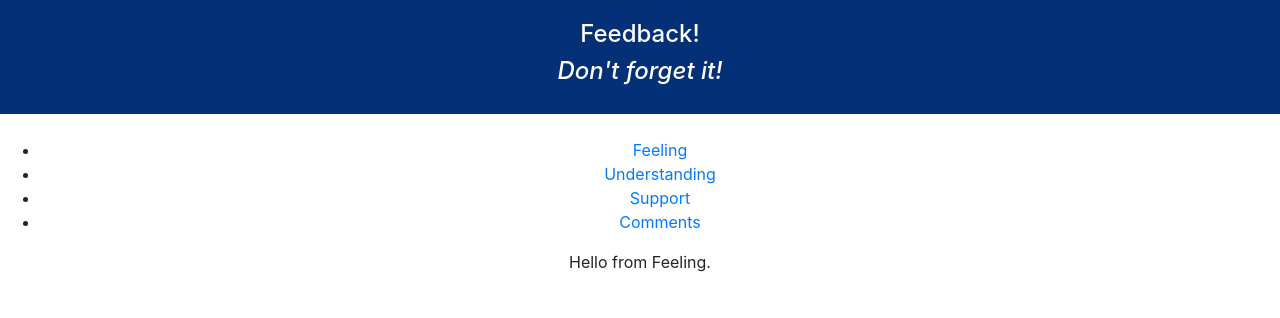
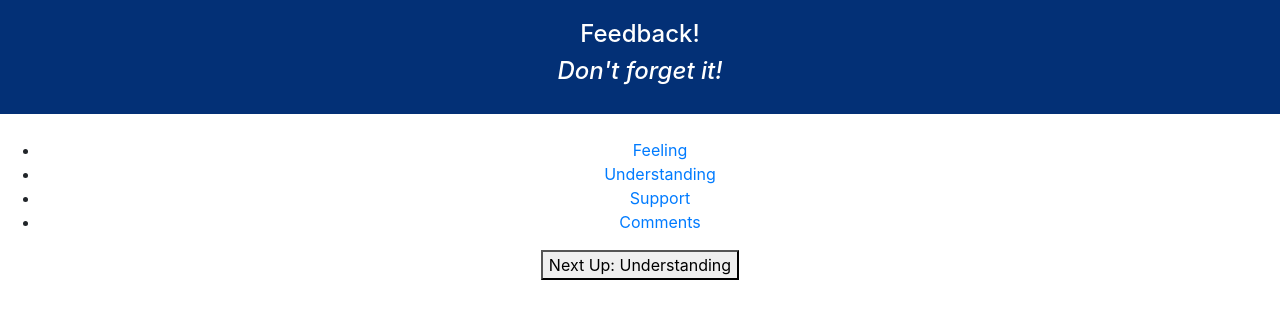
Before and after one commit to aholdahl/redux-feedback-loop, a React (Create React App) app: page /#/feeling in a window 1280 px wide. Shown: the top 318 px of the page. Built offline with nearby package versions, Linux system fonts and the light colour scheme.

Commit message:
set up Next buttons on all pages

```diff
--- a/src/components/App/App.js
+++ b/src/components/App/App.js
@@ -10,6 +10,7 @@ import Support from '../Support/Support.jsx';
 import Comments from '../Comments/Comments.jsx';
 
 class App extends Component {
+
   render() {
     console.log('Hello from App. Don\'t forget to import axios.')
     return (
--- a/src/components/Comments/Comments.jsx
+++ b/src/components/Comments/Comments.jsx
@@ -2,10 +2,15 @@ import React, {Component} from 'react';
 import {connect} from 'react-redux';
 
 class Comments extends Component {
+
+    handleSubmit = () => {
+        this.props.history.push('/');
+    }
+
     render (){
         console.log('Hello from Comments.')
         return (
-            <p>Hello from Comments.</p>
+            <button onClick={this.handleSubmit}>Submit Feedback</button>
         )
     }
 }
--- a/src/components/Feeling/Feeling.jsx
+++ b/src/components/Feeling/Feeling.jsx
@@ -2,10 +2,15 @@ import React, { Component } from 'react';
 import { connect } from 'react-redux';
 
 class Feeling extends Component {
+
+    handleSubmit = ()=>{
+        this.props.history.push('/understanding');
+    }
+
     render() {
         console.log('Hello from Feeling.')
         return (
-            <p>Hello from Feeling.</p>
+            <button onClick={this.handleSubmit}>Next Up: Understanding</button>
         )
     }
 }
--- a/src/components/Support/Support.jsx
+++ b/src/components/Support/Support.jsx
@@ -2,10 +2,15 @@ import React, { Component } from 'react';
 import { connect } from 'react-redux';
 
 class Support extends Component {
+
+    handleSubmit = () => {
+        this.props.history.push('/comments');
+    }
+
     render() {
         console.log('Hello from Support.');
         return (
-            <p>Hello from Support.</p>
+            <button onClick={this.handleSubmit}>Next Up: Comments</button>
         )
     }
 }
--- a/src/components/Understanding/Understanding.jsx
+++ b/src/components/Understanding/Understanding.jsx
@@ -2,11 +2,15 @@ import React, { Component } from 'react';
 import { connect } from 'react-redux';
 
 class Understanding extends Component {
+
+    handleSubmit = () => {
+        this.props.history.push('/support');
+    }
+
     render() {
         console.log('Hello from Understanding.');
-
         return (
-            <p>Hello from Understanding.</p>
+            <button onClick={this.handleSubmit}>Next Up: Support</button>
         )
     }
 }
```
